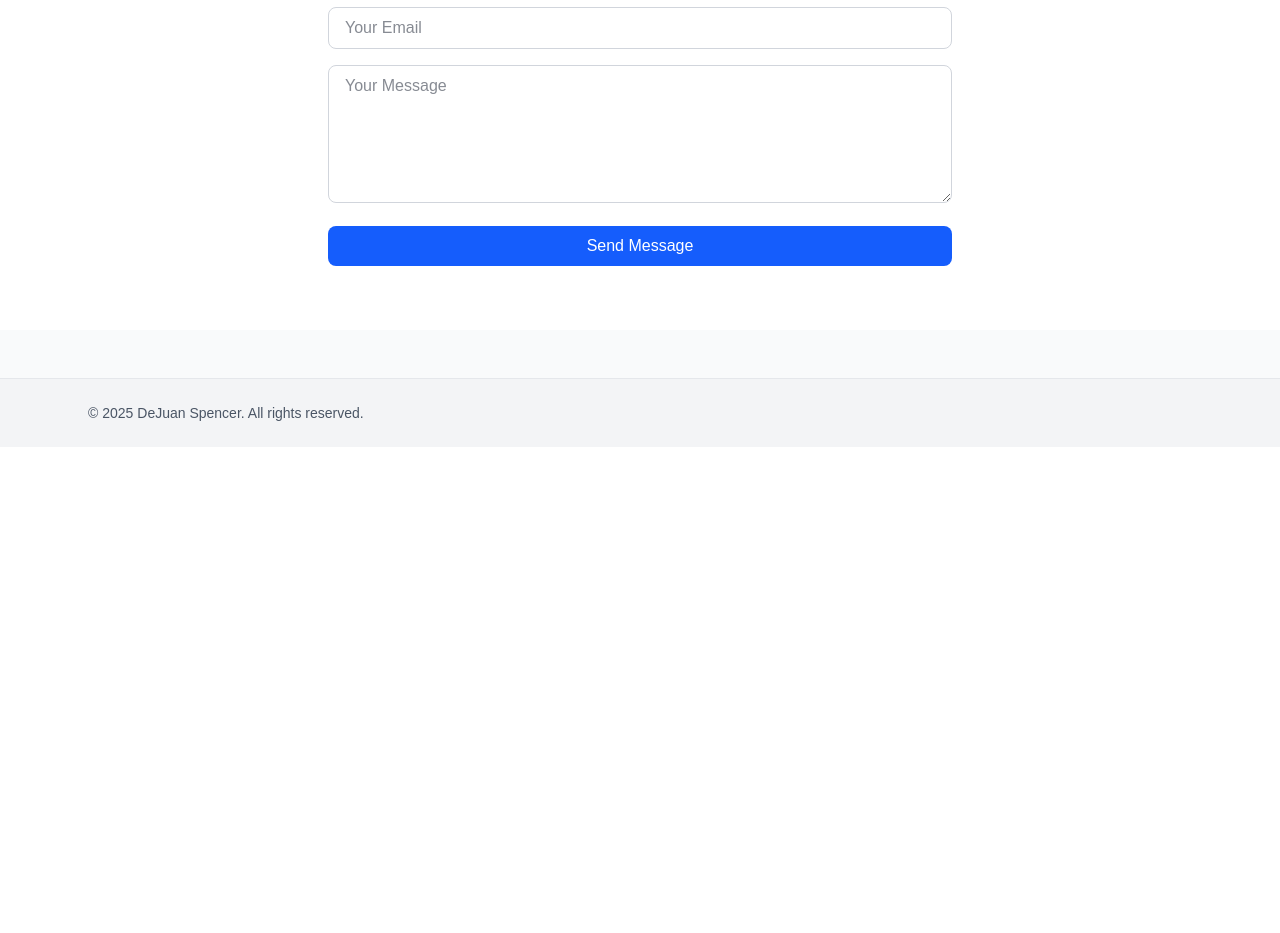
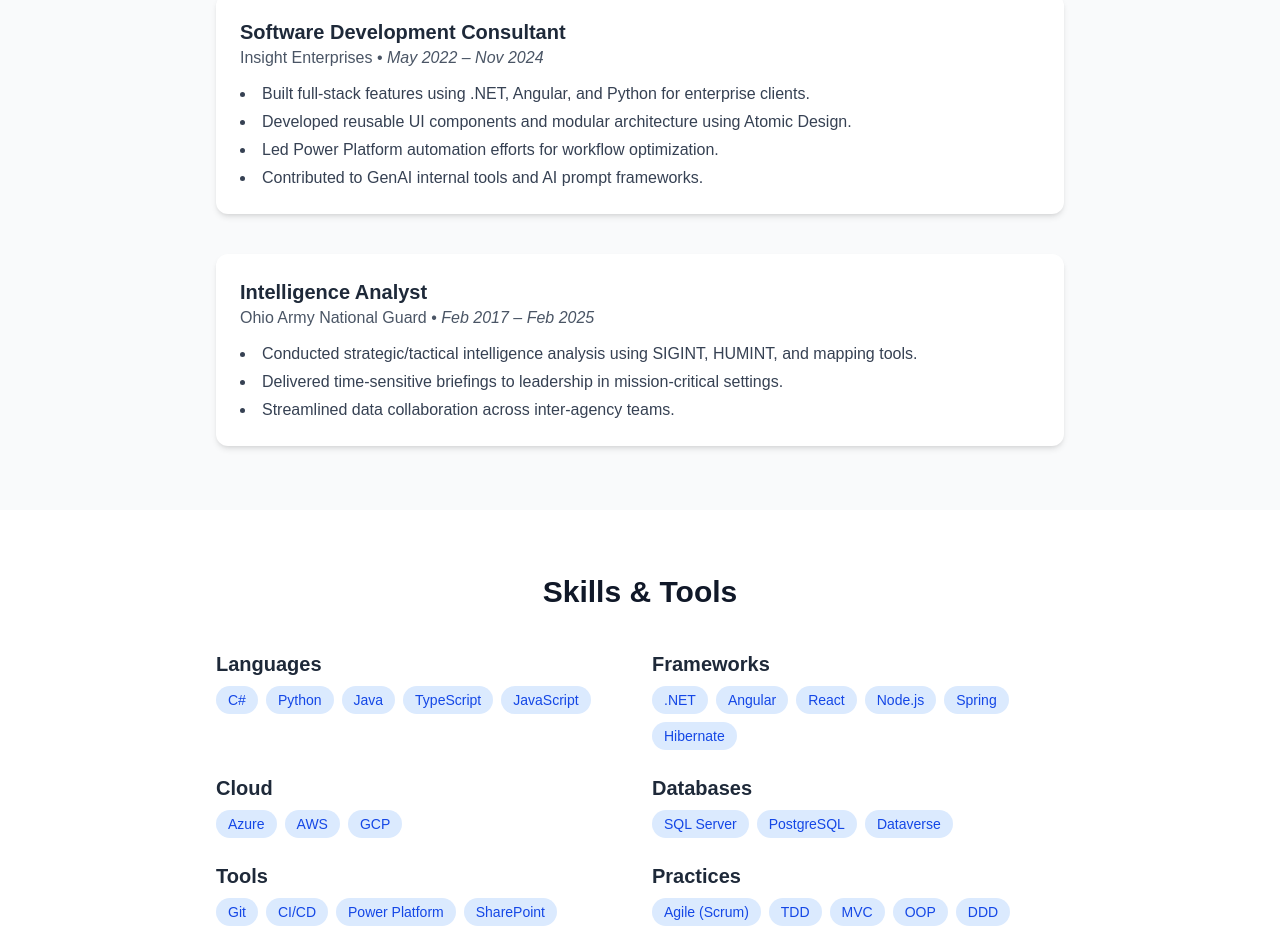
Before and after one commit to DeJuanSpencer/DeJuanSpencer.github.io, a Next.js app in the folder frontend/: page / in a window 1280 px wide. Shown: the part 1860-2793 px from the top of the page. Before the commit the page ends 2307 px from the top, so only its background shows below. Built offline with nearby package versions, Linux system fonts and the light colour scheme.

Commit message:
Refined portfolio

```diff
--- a/frontend/src/app/components/About.tsx
+++ b/frontend/src/app/components/About.tsx
@@ -9,14 +9,14 @@
         Secret Security Clearance. I bring a unique blend of problem-solving,
         discipline, and innovation from both the tech industry and military
         intelligence space. My toolkit includes technologies like{" "}
-        <strong>C#, .NET, Angular, Python, and Azure</strong>, and I'm
-        passionate about building scalable, mission-critical software for public
-        and private sector clients.
+        <strong>Java, .NET, Python, Next, Azure, and Power Platform</strong>,
+        and I'm passionate about building scalable, mission-critical software
+        for public and private sector clients.
       </p>
 
       <p className="text-gray-700 text-lg leading-relaxed mt-4">
         Outside of coding, I'm a martial arts instructor and system thinker who
-        enjoys applying AI/GenAI tools to real-world problems. Whether I'm
+        enjoys applying AI tools to real-world problems. Whether I'm
         architecting full-stack solutions, analyzing threats, or automating
         workflows with Power Platform, I aim to deliver high-performance
         outcomes with clarity and purpose.
--- a/frontend/src/app/components/Experience.tsx
+++ b/frontend/src/app/components/Experience.tsx
@@ -0,0 +1,47 @@
+const experience = [
+  {
+    title: "Software Development Consultant",
+    company: "Insight Enterprises",
+    duration: "May 2022 – Nov 2024",
+    bullets: [
+      "Built full-stack features using .NET, Angular, and Python for enterprise clients.",
+      "Developed reusable UI components and modular architecture using Atomic Design.",
+      "Led Power Platform automation efforts for workflow optimization.",
+      "Contributed to GenAI internal tools and AI prompt frameworks.",
+    ],
+  },
+  {
+    title: "Intelligence Analyst",
+    company: "Ohio Army National Guard",
+    duration: "Feb 2017 – Feb 2025",
+    bullets: [
+      "Conducted strategic/tactical intelligence analysis using SIGINT, HUMINT, and mapping tools.",
+      "Delivered time-sensitive briefings to leadership in mission-critical settings.",
+      "Streamlined data collaboration across inter-agency teams.",
+    ],
+  },
+];
+
+export default function Experience() {
+  return (
+    <section className="max-w-4xl mx-auto px-6">
+      <h2 className="text-3xl font-bold text-center mb-10">Experience</h2>
+
+      <div className="space-y-10">
+        {experience.map((job, index) => (
+          <div key={index} className="bg-white shadow-md rounded-xl p-6">
+            <h3 className="text-xl font-semibold text-gray-800">{job.title}</h3>
+            <p className="text-gray-600">
+              {job.company} • <span className="italic">{job.duration}</span>
+            </p>
+            <ul className="list-disc list-inside mt-3 space-y-1 text-gray-700">
+              {job.bullets.map((item, i) => (
+                <li key={i}>{item}</li>
+              ))}
+            </ul>
+          </div>
+        ))}
+      </div>
+    </section>
+  );
+}
--- a/frontend/src/app/components/MartialArts.tsx
+++ b/frontend/src/app/components/MartialArts.tsx
@@ -0,0 +1,30 @@
+export default function MartialArts() {
+  return (
+    <section className="max-w-4xl mx-auto px-6 text-center">
+      <h2 className="text-3xl font-bold mb-4">Martial Arts Philosophy</h2>
+
+      <p className="text-lg text-gray-700 leading-relaxed mb-6">
+        As a Sifu of Kuntao-Silat, I’ve trained and taught martial arts for
+        years - cultivating discipline, patience, and precision. My approach to
+        software mirrors my practice: methodical, adaptive, and rooted in
+        mastery of fundamentals. Whether writing code or refining a stance, I
+        believe in sharpening the edge daily.
+      </p>
+
+      {/* <div className="aspect-video max-w-2xl mx-auto rounded-xl overflow-hidden shadow-lg">
+        <iframe
+          width="100%"
+          height="100%"
+          src="https://www.youtube.com/embed/YOUR_VIDEO_ID"
+          title="Martial Arts Demo"
+          allow="accelerometer; autoplay; clipboard-write; encrypted-media; gyroscope; picture-in-picture"
+          allowFullScreen
+        ></iframe>
+      </div> */}
+
+      <p className="text-sm text-gray-500 mt-4">
+        “Discipline bridges the gap between vision and execution.”
+      </p>
+    </section>
+  );
+}
--- a/frontend/src/app/components/Skills.tsx
+++ b/frontend/src/app/components/Skills.tsx
@@ -0,0 +1,34 @@
+const skills = {
+    Languages: ["C#", "Python", "Java", "TypeScript", "JavaScript"],
+    Frameworks: [".NET", "Angular", "React", "Node.js", "Spring", "Hibernate"],
+    Cloud: ["Azure", "AWS", "GCP"],
+    Databases: ["SQL Server", "PostgreSQL", "Dataverse"],
+    Tools: ["Git", "CI/CD", "Power Platform", "SharePoint", "Power Query"],
+    Practices: ["Agile (Scrum)", "TDD", "MVC", "OOP", "DDD", "Atomic Design"],
+  };
+
+  export default function Skills() {
+    return (
+      <section className="max-w-4xl mx-auto px-6">
+        <h2 className="text-3xl font-bold text-center mb-10">Skills & Tools</h2>
+
+        <div className="grid sm:grid-cols-2 gap-6">
+          {Object.entries(skills).map(([category, items], index) => (
+            <div key={index}>
+              <h3 className="text-xl font-semibold text-gray-800 mb-2">{category}</h3>
+              <div className="flex flex-wrap gap-2">
+                {items.map((skill, i) => (
+                  <span
+                    key={i}
+                    className="bg-blue-100 text-blue-700 px-3 py-1 rounded-full text-sm"
+                  >
+                    {skill}
+                  </span>
+                ))}
+              </div>
+            </div>
+          ))}
+        </div>
+      </section>
+    );
+  }
--- a/frontend/src/app/page.tsx
+++ b/frontend/src/app/page.tsx
@@ -1,9 +1,12 @@
 import About from "./components/About";
 import ContactForm from "./components/ContactForm";
+import Experience from "./components/Experience";
 import Footer from "./components/Footer";
 import Header from "./components/Header";
 import Hero from "./components/Hero";
+import MartialArts from "./components/MartialArts";
 import Projects from "./components/Projects";
+import Skills from "./components/Skills";
 
 export default function HomePage() {
   return (
@@ -19,7 +22,7 @@
       <section id="projects" className="py-16 bg-white">
         <Projects />
       </section>
-      {/* <section id="experience" className="py-16">
+      <section id="experience" className="py-16">
         <Experience />
       </section>
       <section id="skills" className="py-16 bg-white">
@@ -27,7 +30,7 @@
       </section>
       <section id="martial-arts" className="py-16">
         <MartialArts />
-      </section> */}
+      </section>
       <section id="contact" className="py-16 bg-white">
         <ContactForm />
       </section>
```
